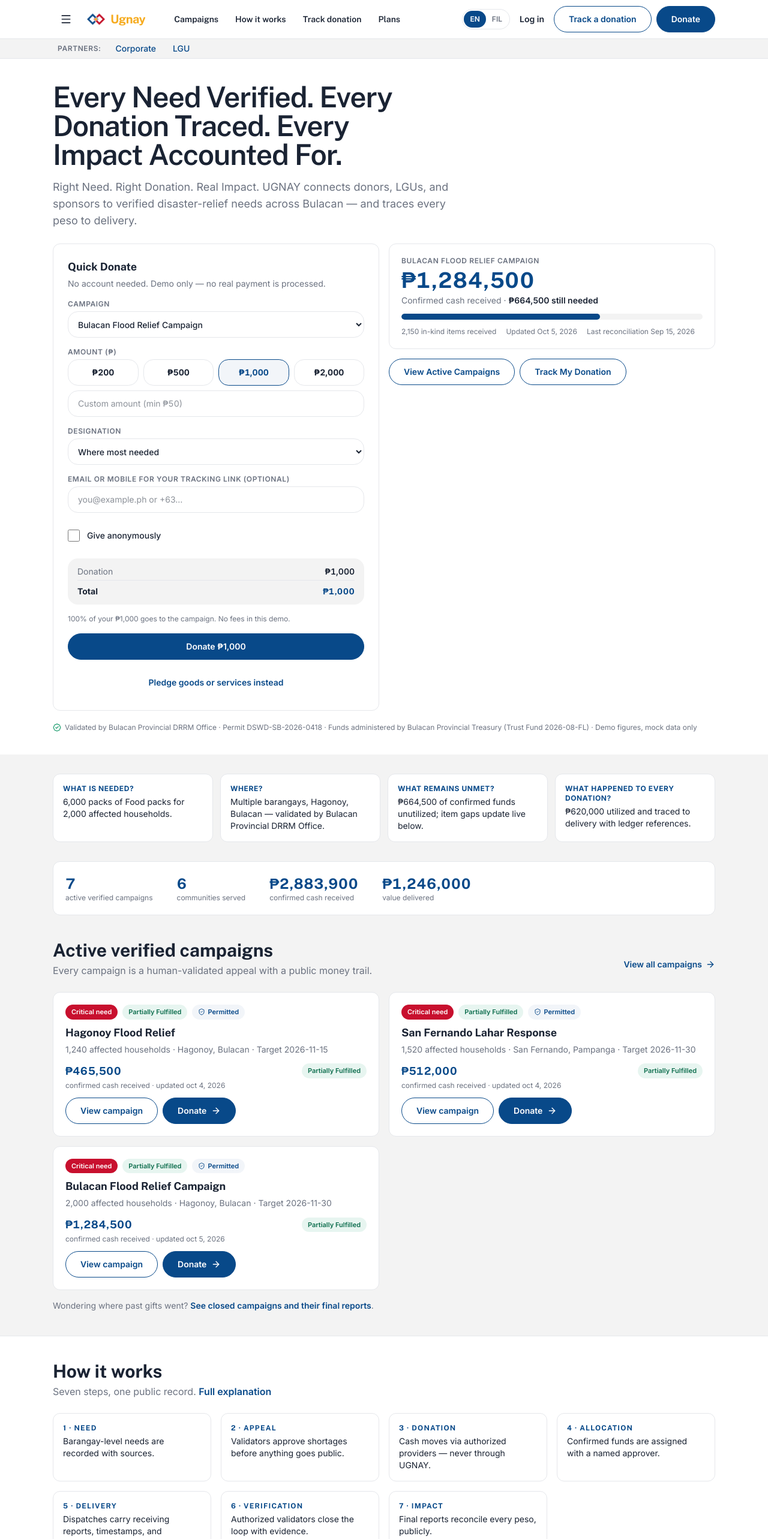
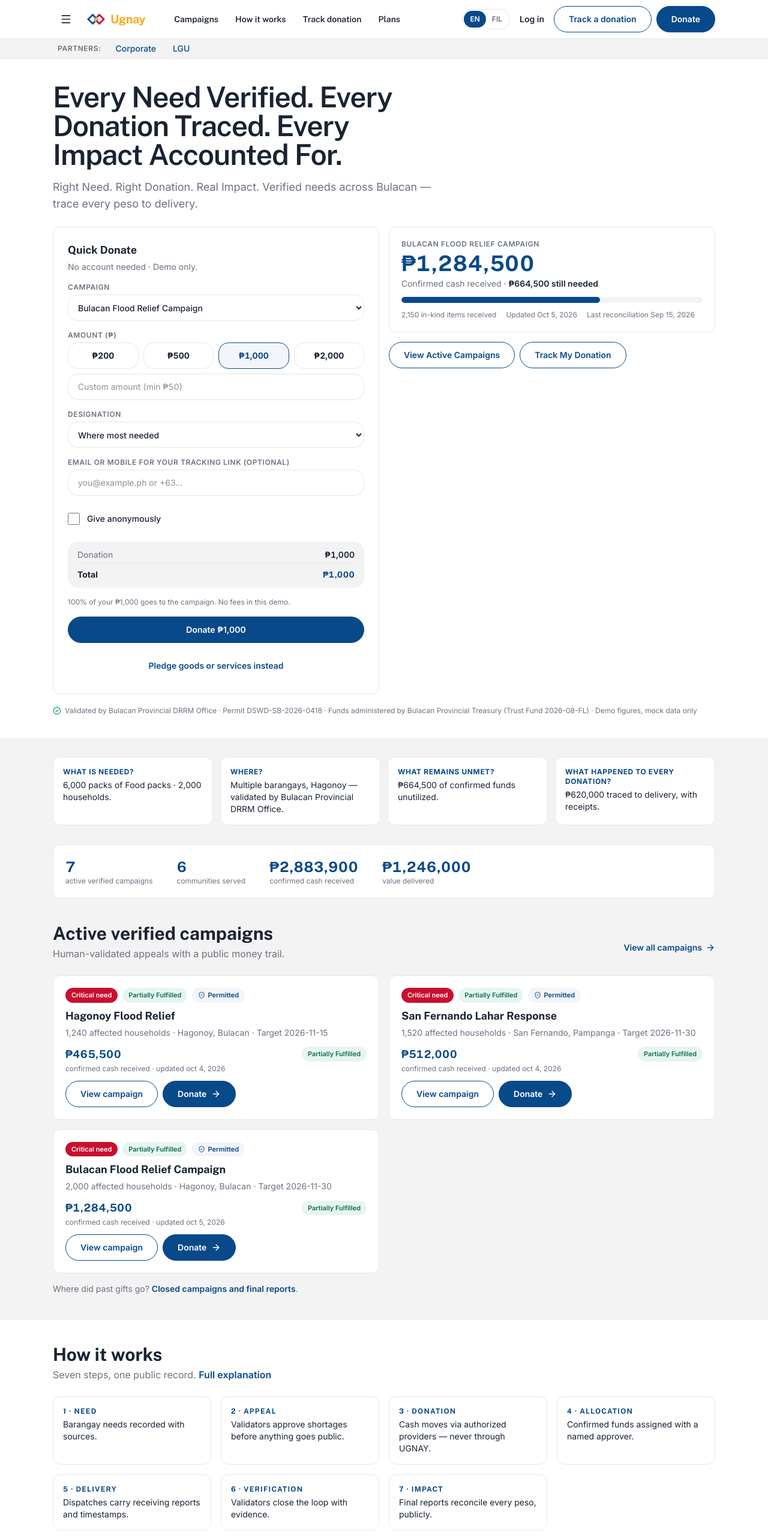
Before and after one commit to ralph-16/psc-project, a Next.js app: page / in a window 1280 px wide. Shown: the top 2566 px of the page at 60% size. Built offline with nearby package versions, Linux system fonts and the light colour scheme.

Commit message:
feat: tighten hero copy for scanability
Shorter subline, one-line answers/audience/trust copy, trimmed chain
steps. Keeps the spec tagline intact. Copy-only change.

```diff
--- a/app/page.tsx
+++ b/app/page.tsx
@@ -18,12 +18,12 @@
 import { mockPeso, mockTotalsFor } from "@/lib/mock/totals";
 
 const CHAIN = [
-  { stage: "NEED", text: "Barangay-level needs are recorded with sources." },
+  { stage: "NEED", text: "Barangay needs recorded with sources." },
   { stage: "APPEAL", text: "Validators approve shortages before anything goes public." },
   { stage: "DONATION", text: "Cash moves via authorized providers — never through UGNAY." },
-  { stage: "ALLOCATION", text: "Confirmed funds are assigned with a named approver." },
-  { stage: "DELIVERY", text: "Dispatches carry receiving reports, timestamps, and locations." },
-  { stage: "VERIFICATION", text: "Authorized validators close the loop with evidence." },
+  { stage: "ALLOCATION", text: "Confirmed funds assigned with a named approver." },
+  { stage: "DELIVERY", text: "Dispatches carry receiving reports and timestamps." },
+  { stage: "VERIFICATION", text: "Validators close the loop with evidence." },
   { stage: "IMPACT", text: "Final reports reconcile every peso, publicly." },
 ];
 
@@ -46,20 +46,20 @@
     {
       q: "What is needed?",
       a: food
-        ? `${food.remaining.toLocaleString("en-PH")} ${food.unit} of ${food.item} for ${featured.families.toLocaleString("en-PH")} affected households.`
-        : `${featured.families.toLocaleString("en-PH")} affected households need verified relief items.`,
+        ? `${food.remaining.toLocaleString("en-PH")} ${food.unit} of ${food.item} · ${featured.families.toLocaleString("en-PH")} households.`
+        : `Verified relief items for ${featured.families.toLocaleString("en-PH")} households.`,
     },
     {
       q: "Where?",
-      a: `${featured.barangay}, ${featured.municipality}, ${featured.province} — validated by ${featured.validatingOrg ?? "the local DRRM office"}.`,
+      a: `${featured.barangay}, ${featured.municipality} — validated by ${featured.validatingOrg ?? "the local DRRM office"}.`,
     },
     {
       q: "What remains unmet?",
-      a: `${mockPeso(totals.remaining)} of confirmed funds unutilized; item gaps update live below.`,
+      a: `${mockPeso(totals.remaining)} of confirmed funds unutilized.`,
     },
     {
       q: "What happened to every donation?",
-      a: `${mockPeso(totals.utilized)} utilized and traced to delivery with ledger references.`,
+      a: `${mockPeso(totals.utilized)} traced to delivery, with receipts.`,
     },
   ];
 
@@ -146,7 +146,7 @@
                 Active verified campaigns
               </h2>
               <p className="mt-1 max-w-xl text-base text-[#6b7280]">
-                Every campaign is a human-validated appeal with a public money trail.
+                Human-validated appeals with a public money trail.
               </p>
             </div>
             <Link
@@ -196,9 +196,9 @@
             ))}
           </div>
           <p className="mt-4 text-sm text-[#6b7280]">
-            Wondering where past gifts went?{" "}
+            Where did past gifts go?{" "}
             <Link href="/campaigns/bulacan-typhoon-recovery" className="font-semibold text-[#084989] hover:underline">
-              See closed campaigns and their final reports
+              Closed campaigns and final reports
             </Link>
             .
           </p>
@@ -240,7 +240,7 @@
               <HeartHandshake className="size-6 text-[#084989]" aria-hidden />
               <h3 className="font-display mt-2 text-lg font-bold text-[#1a2333]">I want to help</h3>
               <p className="mt-1 flex-1 text-sm text-[#6b7280]">
-                Donor — give in under a minute, no account, and trace every peso.
+                Give in under a minute — no account, fully traceable.
               </p>
               <Link href="/campaigns" className="ugnay-btn ugnay-btn-solid mt-4 w-full sm:w-auto sm:self-start">
                 Start giving <ArrowRight className="size-4" aria-hidden />
@@ -250,7 +250,7 @@
               <Landmark className="size-6 text-[#084989]" aria-hidden />
               <h3 className="font-display mt-2 text-lg font-bold text-[#1a2333]">We need help</h3>
               <p className="mt-1 flex-1 text-sm text-[#6b7280]">
-                LGU / DRRM Office — publish verified needs and run relief transparently.
+                LGU / DRRM Office — publish verified needs, run relief transparently.
               </p>
               <div className="mt-4 flex flex-col gap-2 sm:flex-row sm:flex-wrap">
                 <Link href="/plans" className="ugnay-btn ugnay-btn-outline w-full sm:w-auto">
@@ -268,8 +268,7 @@
               <Building2 className="size-6 text-[#084989]" aria-hidden />
               <h3 className="font-display mt-2 text-lg font-bold text-[#1a2333]">We can help</h3>
               <p className="mt-1 flex-1 text-sm text-[#6b7280]">
-                NGO / Humanitarian Organization / Corporate Sponsor — find verified gaps and
-                document impact.
+                NGOs and sponsors — back verified gaps, document your impact.
               </p>
               <div className="mt-4 flex flex-col gap-2 sm:flex-row sm:flex-wrap">
                 <Link href="/plans" className="ugnay-btn ugnay-btn-outline w-full sm:w-auto">
@@ -286,8 +285,7 @@
           </div>
           <p className="mt-4 flex items-center gap-1.5 text-sm text-[#6b7280]">
             <HandHeart className="size-4" aria-hidden />
-            Corporate sponsor? Your NGO/LGU partner records your pledge — you get a traceable
-            trail without needing a full workspace.
+            A sponsor? Your NGO/LGU partner records your pledge — no workspace needed.
           </p>
         </section>
 
@@ -297,22 +295,19 @@
             <div className="ugnay-card p-5">
               <h3 className="font-display text-base font-bold text-[#1a2333]">Permitted appeals</h3>
               <p className="mt-1 text-sm text-[#6b7280]">
-                Monetary campaigns publish only with a permit number, issuer, validity dates, and a
-                named fund administrator.
+                Monetary campaigns need a permit, an issuer, and a named fund administrator.
               </p>
             </div>
             <div className="ugnay-card p-5">
               <h3 className="font-display text-base font-bold text-[#1a2333]">UGNAY never holds relief funds</h3>
               <p className="mt-1 text-sm text-[#6b7280]">
-                Cash flows through authorized payment providers and fund administrators. UGNAY keeps
-                references and the tracking layer — subscription fees are separate revenue.
+                Cash flows through authorized providers. UGNAY keeps the tracking layer only.
               </p>
             </div>
             <div className="ugnay-card p-5">
               <h3 className="font-display text-base font-bold text-[#1a2333]">Data Privacy Act-aware</h3>
               <p className="mt-1 text-sm text-[#6b7280]">
-                Public pages show community-level data only. Beneficiary identities and donor
-                contacts are never public.
+                Community-level data only. No beneficiary identities, no donor contacts — ever.
               </p>
             </div>
           </div>
--- a/components/ugnay/HeroCopy.tsx
+++ b/components/ugnay/HeroCopy.tsx
@@ -11,8 +11,7 @@
         {tt("hero.tagline")}
       </h1>
       <p className="mt-4 max-w-2xl text-base text-[#6b7280] sm:text-lg">
-        {tt("hero.subline")} UGNAY connects donors, LGUs, and sponsors to verified
-        disaster-relief needs across Bulacan — and traces every peso to delivery.
+        {tt("hero.subline")} Verified needs across Bulacan — trace every peso to delivery.
       </p>
     </>
   );
--- a/components/ugnay/QuickDonate.tsx
+++ b/components/ugnay/QuickDonate.tsx
@@ -132,7 +132,7 @@
     <section aria-label="Quick donate" className="ugnay-card p-5 sm:p-6" id="quick-donate">
       <h2 className="font-display text-lg font-bold text-[#1a2333]">{tt("action.quick_donate")}</h2>
       <p className="mt-1 text-sm text-[#6b7280]">
-        No account needed. Demo only — no real payment is processed.
+        No account needed · Demo only.
       </p>
       <form onSubmit={submit} className="mt-4 space-y-4">
         <label className="block">
```
